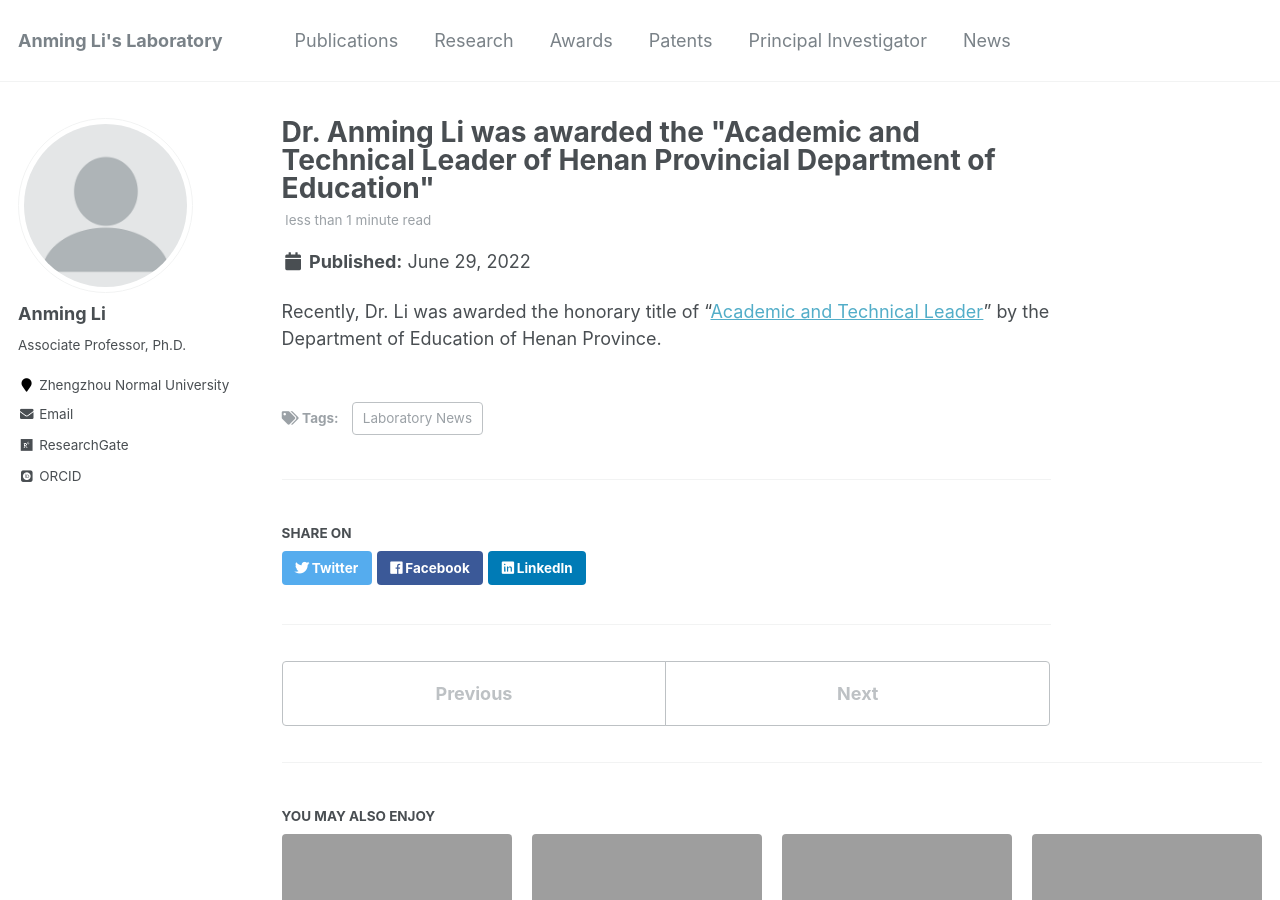
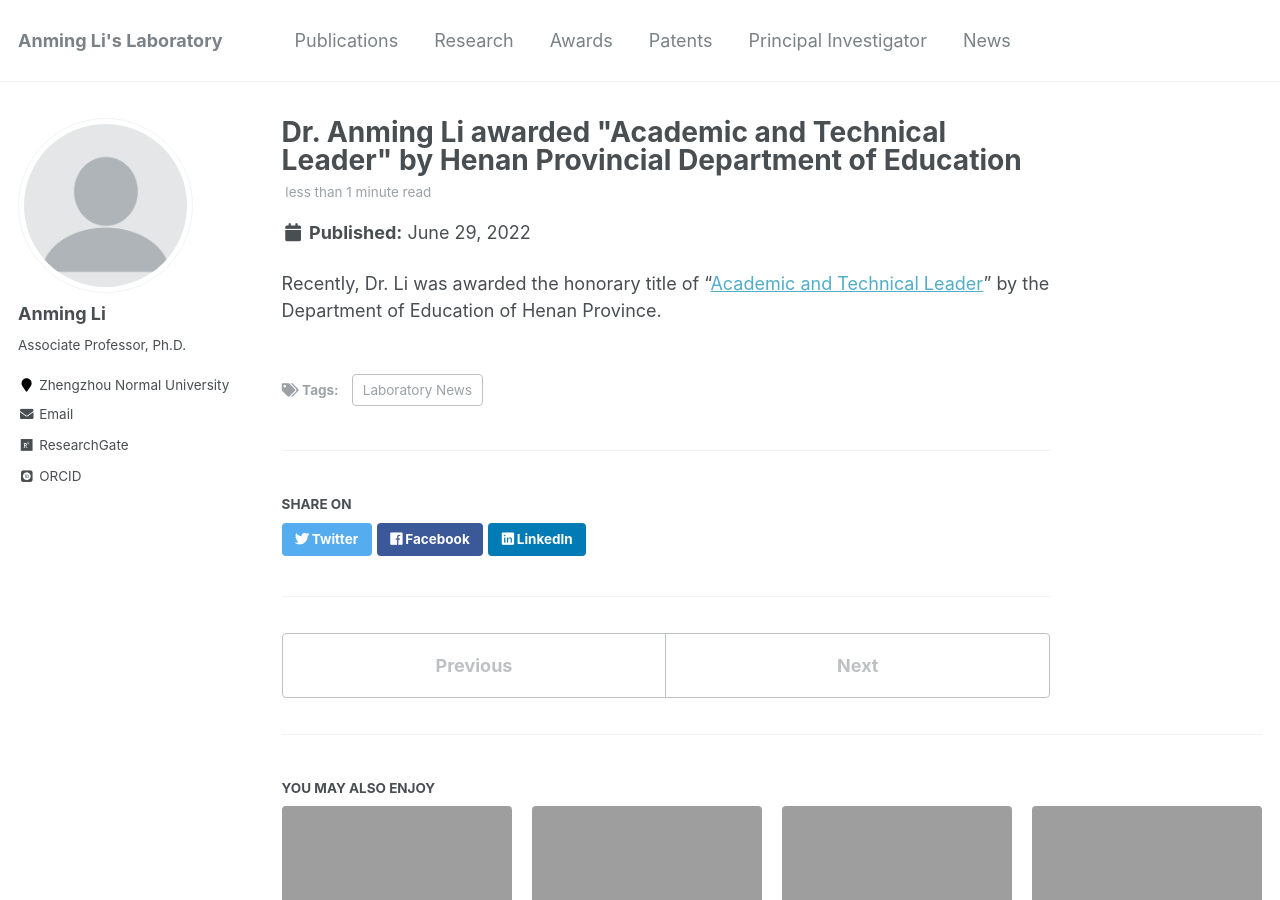
Before and after one commit to ucnclab/ucnclab.github.io, a Jekyll site: the page built from _posts/2022-06-29-blog-post-5.md, in a window 1280 px wide and 900 px high. Built offline with Jekyll 4.4.1, drawn with Linux system fonts in a browser that asks for light colours; some web fonts are replaced; comment, search, counter and statistics services are not loaded.

Commit message:
Update 2022-06-29-blog-post-5.md

```diff
--- a/_posts/2022-06-29-blog-post-5.md
+++ b/_posts/2022-06-29-blog-post-5.md
@@ -1,5 +1,5 @@
 ---
-title: 'Dr. Anming Li was awarded the &#34;Academic and Technical Leader of Henan Provincial Department of Education&#34;'
+title: 'Dr. Anming Li awarded &#34;Academic and Technical Leader&#34; by Henan Provincial Department of Education'
 date: 2022-06-29
 permalink: /posts/2022/06/blog-post-5/
 tags:
```
